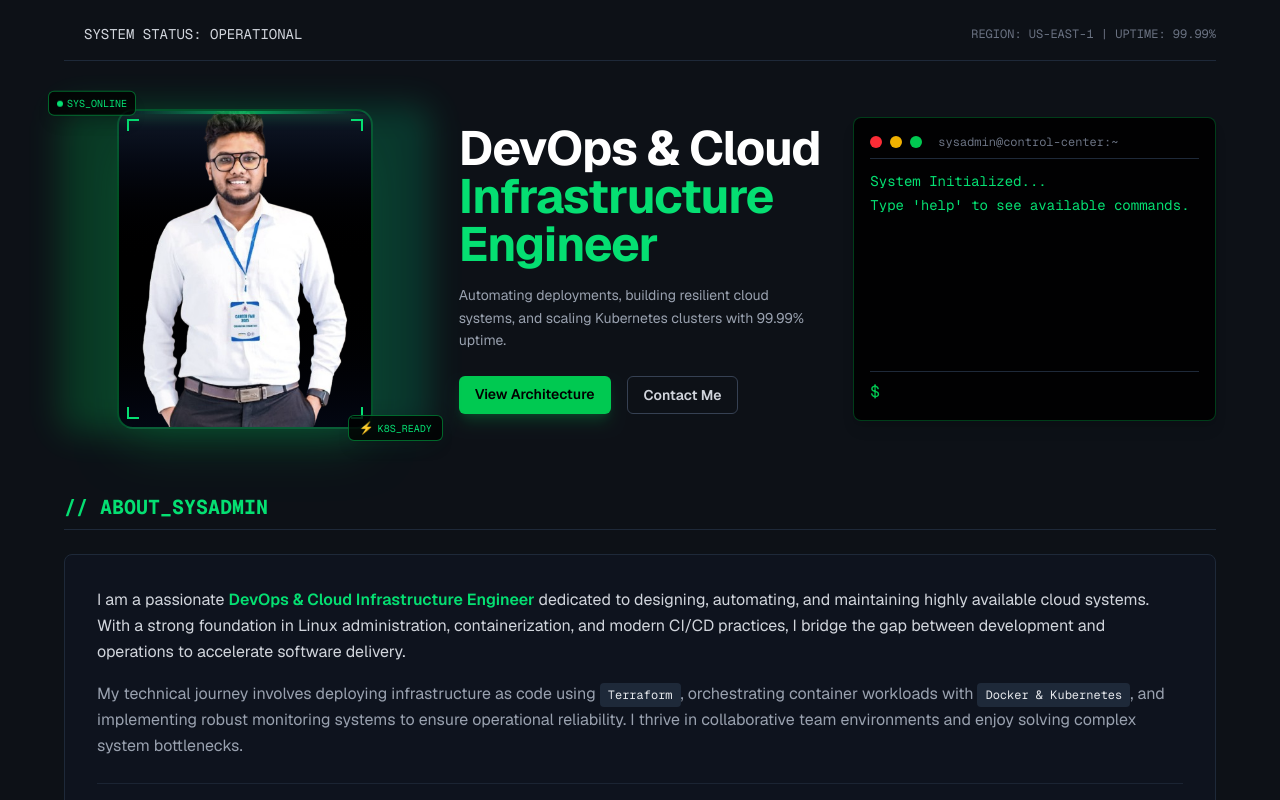
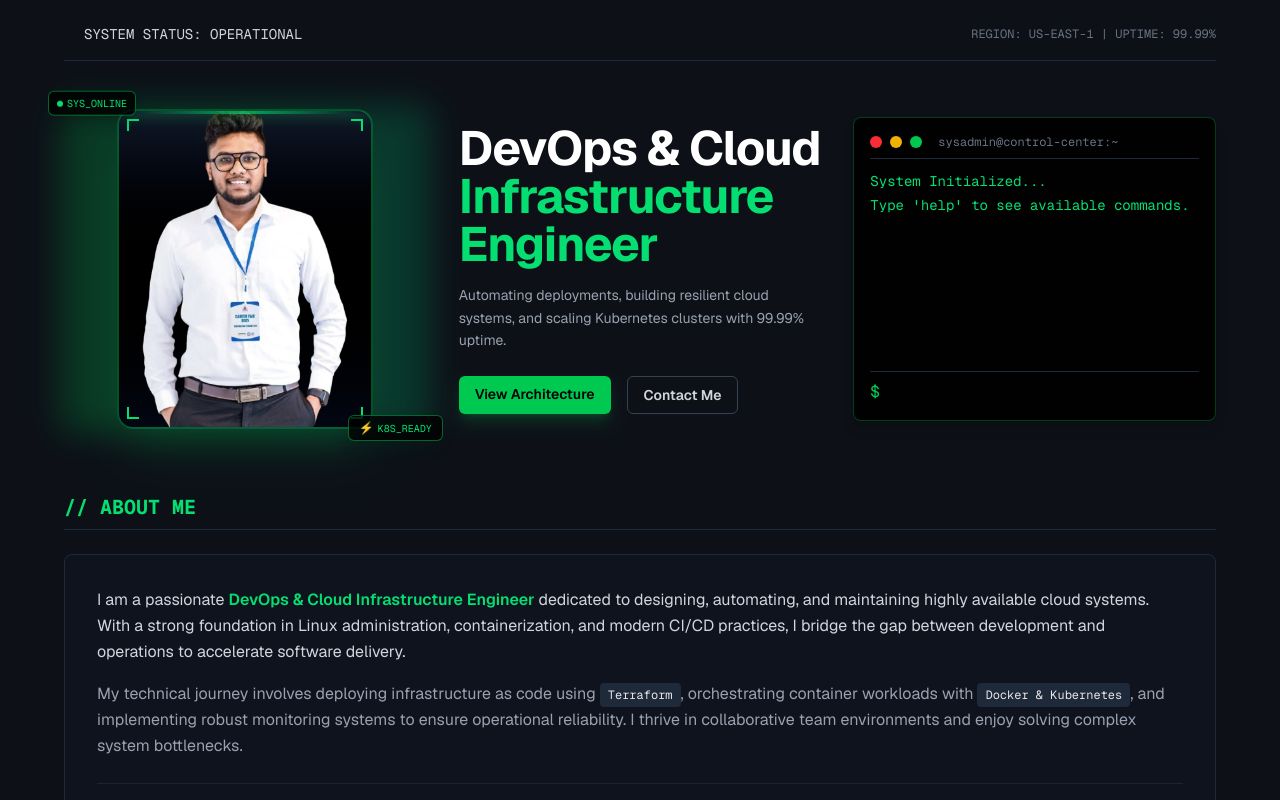
Before and after one commit to dinusha014/devops-portfolio, a Next.js app: page / in a window 1280 px wide. Shown: the top 800 px of the page. Built offline with nearby package versions, Linux system fonts and the light colour scheme.

Commit message:
update about me section

```diff
--- a/app/page.tsx
+++ b/app/page.tsx
@@ -88,7 +88,7 @@ export default function Home() {
       {/* About Me Section */}
       <section className="max-w-6xl mx-auto my-16">
         <h2 className="text-xl font-bold font-mono mb-6 border-b border-gray-800 pb-2 text-green-400">
-          // ABOUT_SYSADMIN
+          // ABOUT ME
         </h2>
         <div className="bg-gray-900/40 border border-gray-800 p-6 md:p-8 rounded-lg hover:border-green-500/30 transition">
           <p className="text-gray-300 text-sm md:text-base leading-relaxed mb-4">
```
